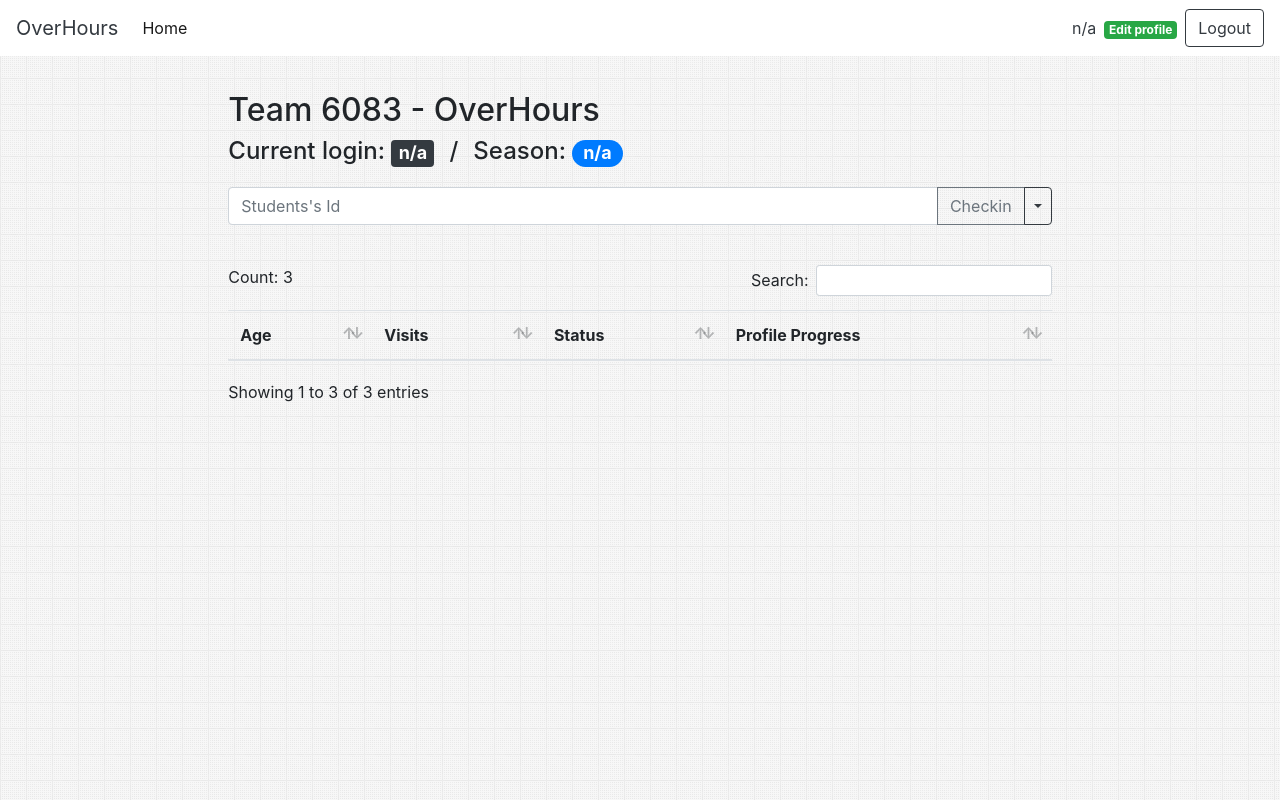
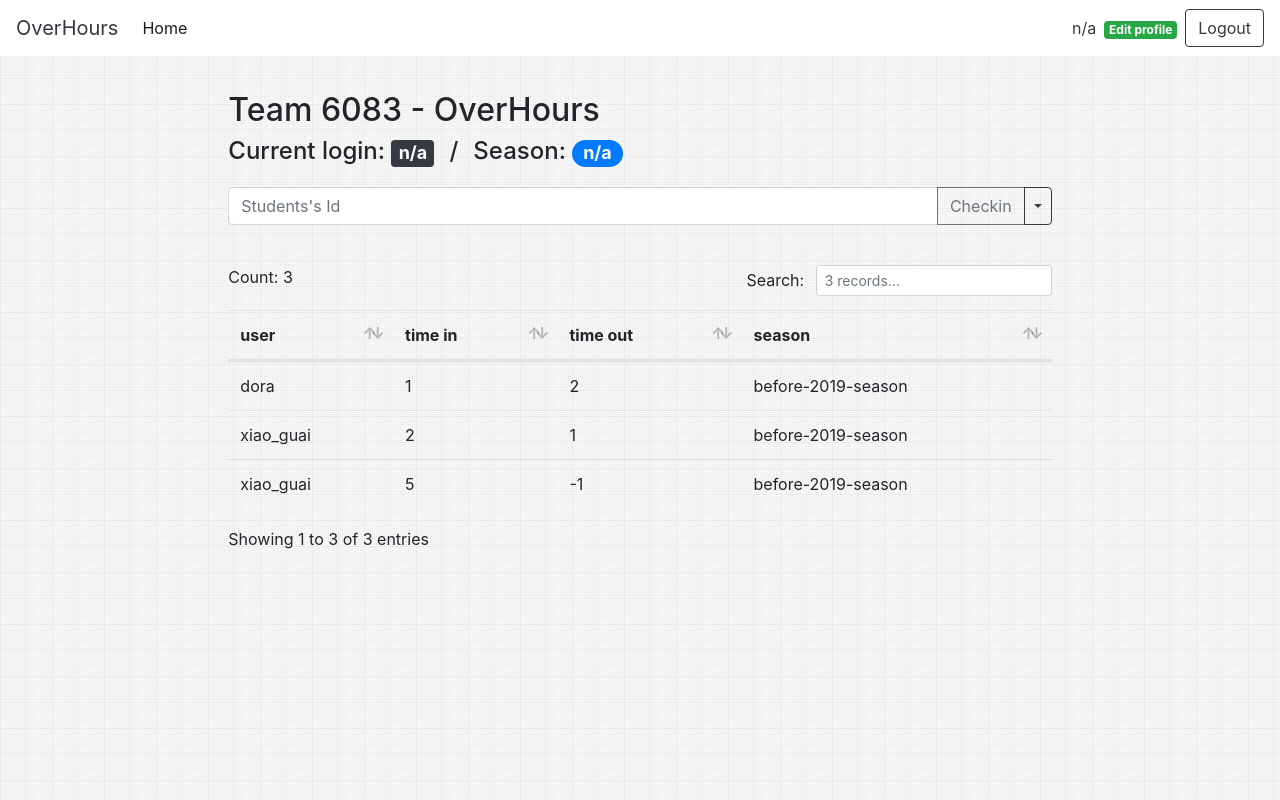
Before and after one commit to Team6083/OverHours-app, a React (Create React App) app: page / in a window 1280 px wide. Built offline with nearby package versions, Linux system fonts and the light colour scheme.

Commit message:
add search

```diff
--- a/src/component/modules/table.js
+++ b/src/component/modules/table.js
@@ -1,9 +1,47 @@
 
 import React from 'react'
-import { useTable, useSortBy } from 'react-table'
+import { useTable, useSortBy, useGlobalFilter } from 'react-table'
 import '../../css/dataTables.bootstrap4.css'
 
+function GlobalFilter({
+    preGlobalFilteredRows,
+    globalFilter,
+    setGlobalFilter,
+}) {
+    const count = preGlobalFilteredRows.length
+
+    return (
+        <label>
+            Search:{' '}
+            <input
+                value={globalFilter || ''}
+                onChange={e => {
+                    setGlobalFilter(e.target.value || undefined) // Set undefined to remove the filter entirely
+                }}
+                placeholder={`${count} records...`}
+                className="form-control form-control-sm"
+            />
+        </label>
+    )
+}
+
 function Table({ columns, data }) {
+    const filterTypes = React.useMemo(
+        () => ({
+            text: (rows, id, filterValue) => {
+                return rows.filter(row => {
+                    const rowValue = row.values[id]
+                    return rowValue !== undefined
+                        ? String(rowValue)
+                            .toLowerCase()
+                            .startsWith(String(filterValue).toLowerCase())
+                        : true
+                })
+            },
+        }),
+        []
+    )
+
     // Use the state and functions returned from useTable to build your UI
     const {
         getTableProps,
@@ -11,11 +49,16 @@ function Table({ columns, data }) {
         headerGroups,
         rows,
         prepareRow,
+        state,
+        preGlobalFilteredRows,
+        setGlobalFilter
     } = useTable(
         {
             columns,
             data,
+            filterTypes
         },
+        useGlobalFilter,
         useSortBy
     )
 
@@ -28,10 +71,11 @@ function Table({ columns, data }) {
                 </div>
                 <div className="col-sm-12 col-md-6">
                     <div className="dataTables_filter">
-                        <label>
-                            Search:
-                            <input type="search" className="form-control form-control-sm" placeholder="" />
-                        </label>
+                        <GlobalFilter
+                            preGlobalFilteredRows={preGlobalFilteredRows}
+                            globalFilter={state.globalFilter}
+                            setGlobalFilter={setGlobalFilter}
+                        />
                     </div>
                 </div>
             </div>
@@ -50,7 +94,9 @@ function Table({ columns, data }) {
                                         }
 
                                         return (
-                                            <th className={className}  {...column.getHeaderProps(column.getSortByToggleProps())}>{column.render('Header')}</th>
+                                            <th className={className}  {...column.getHeaderProps(column.getSortByToggleProps())}>
+                                                {column.render('Header')}
+                                            </th>
                                         )
                                     })}
                                 </tr>
--- a/src/component/pages/Home.js
+++ b/src/component/pages/Home.js
@@ -64,26 +64,48 @@ export class Home extends Component {
                     <div className="col-lg-8 col">
                         <Table columns={[
                             {
-                                Header: 'Age',
-                                accessor: 'age',
+                                Header: 'user',
+                                accessor: 'userid',
                                 isSortable: true,
                             },
                             {
-                                Header: 'Visits',
-                                accessor: 'visits',
+                                Header: 'time in',
+                                accessor: 'timein',
                                 isSortable: true,
                             },
                             {
-                                Header: 'Status',
-                                accessor: 'status',
+                                Header: 'time out',
+                                accessor: 'timeout',
                                 isSortable: true,
                             },
                             {
-                                Header: 'Profile Progress',
-                                accessor: 'progress',
+                                Header: 'season',
+                                accessor: 'seasonid',
                                 isSortable: true,
                             }
-                        ]} data={[]} />
+                        ]} data={[
+                            {
+                                "_id": "5c2f3183c9c9200004b372fe",
+                                "userid": "dora",
+                                "timein": 1,
+                                "timeout": 2,
+                                "seasonid": "before-2019-season"
+                            },
+                            {
+                                "_id": "5c2f31c4c9c9200004b372ff",
+                                "userid": "xiao_guai",
+                                "timein": 2,
+                                "timeout": 1,
+                                "seasonid": "before-2019-season"
+                            },
+                            {
+                                "_id": "5c2f31d0c9c9200004b37300",
+                                "userid": "xiao_guai",
+                                "timein": 5,
+                                "timeout": -1,
+                                "seasonid": "before-2019-season"
+                            }
+                        ]} />
                     </div>
                 </div>
             </div>
```
